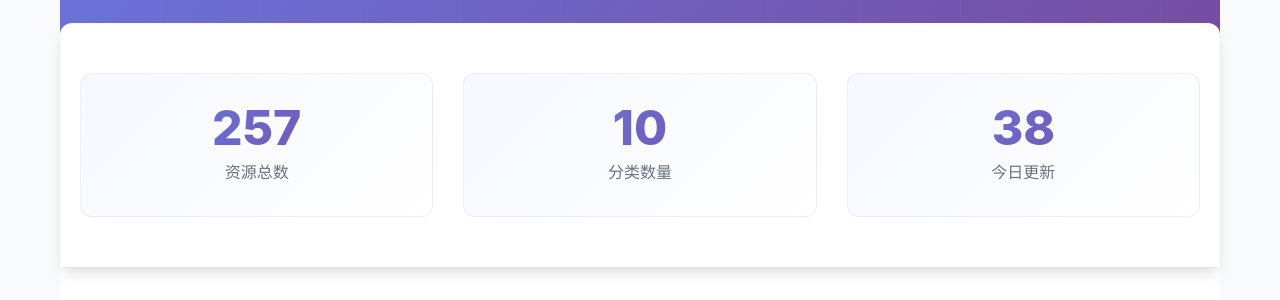
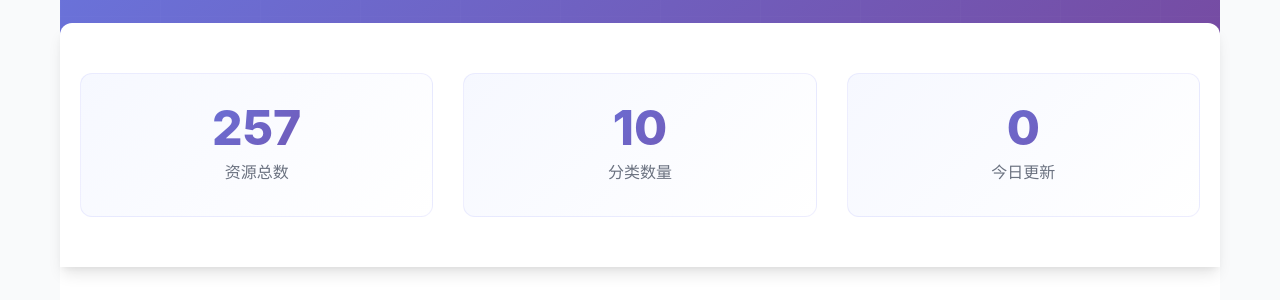
Before and after one commit to LoneKingCode/panbox, a Jekyll site: the page built from index.html, in a window 1280 px wide and 900 px high. Shown: the part 384-684 px from the top of the window. Built offline with Jekyll 4.4.1, drawn with Linux system fonts in a browser that asks for light colours; the list of posts is cut into pages by our own code.

Commit message:
Auto update: 2025-12-02 00:00:03

```diff
--- a/_data/stats.json
+++ b/_data/stats.json
@@ -1,7 +1,7 @@
 {
   "total_resources": 257,
   "total_categories": 10,
-  "today_updates": 38,
+  "today_updates": 0,
   "category_counts": {
     "software-windows": 126,
     "software-apps": 68,
@@ -13,5 +13,5 @@
     "ai-courses": 7,
     "source-code-mobile": 10
   },
-  "last_updated": "2025-12-01T23:30:02.366981"
+  "last_updated": "2025-12-02T00:00:03.245757"
 }
```
Also changed, not shown: README.md.
